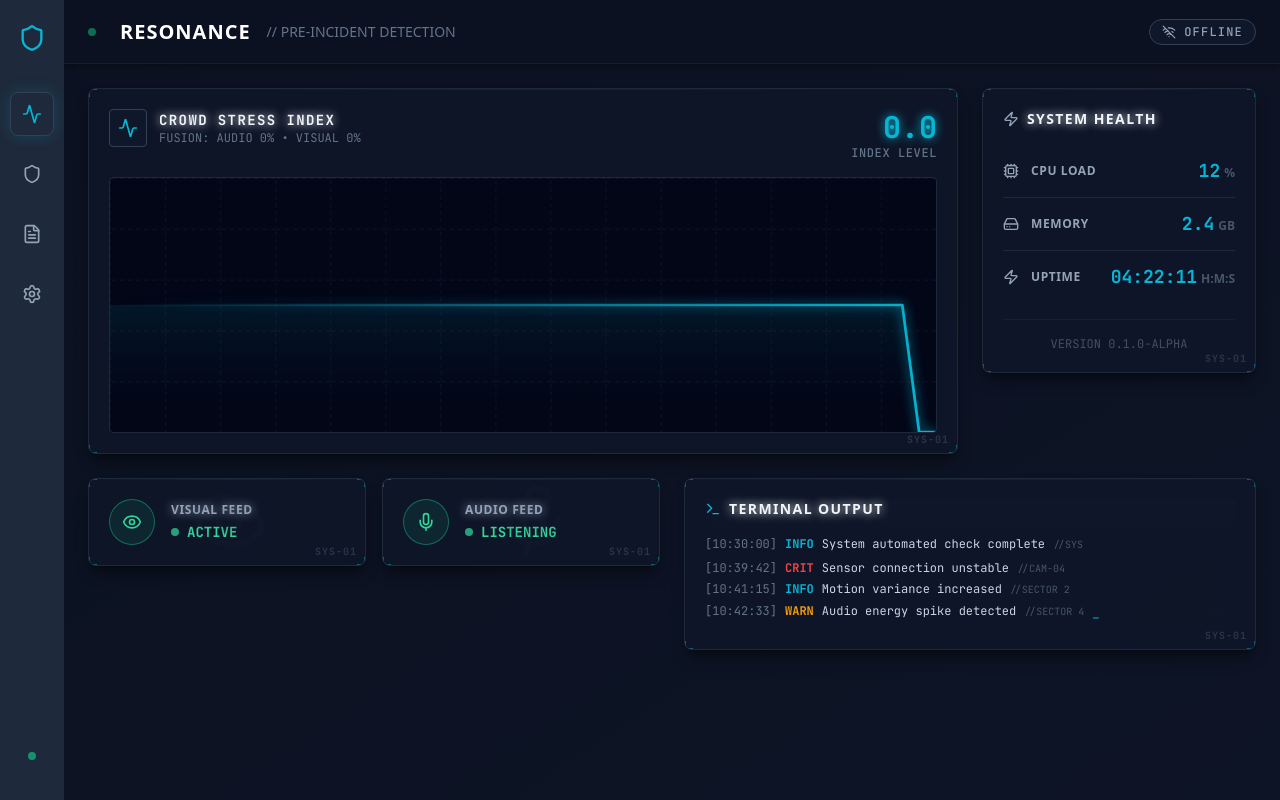
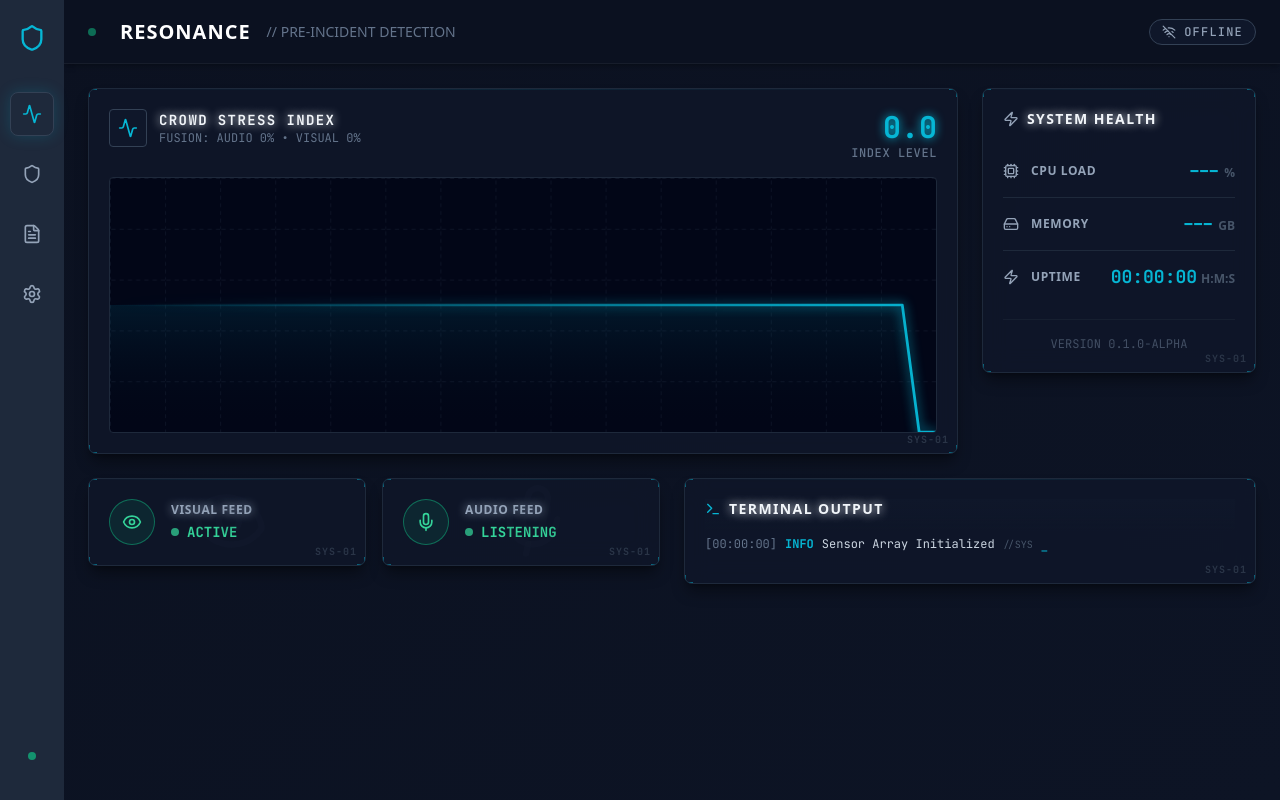
Before and after one commit to Rexy-5097/RESONANCE, a React (Vite) app: page / in a window 1280 px wide. Built offline with nearby package versions, Linux system fonts and the light colour scheme; no server answers.

Commit message:
chore: remove all mock signal generators

```diff
--- a/src/components/dashboard/AlertFeed.jsx
+++ b/src/components/dashboard/AlertFeed.jsx
@@ -3,11 +3,9 @@ import { Terminal } from 'lucide-react';
 import CyberCard from '../ui/CyberCard';
 
 // Mock data (Chronological: Oldest -> Newest for Terminal handling)
+// Initial System Log
 const mockAlerts = [
-    { id: 4, type: 'info', message: 'System automated check complete', time: '10:30:00', loc: 'SYS' },
-    { id: 3, type: 'crit', message: 'Sensor connection unstable', time: '10:39:42', loc: 'Cam-04' },
-    { id: 2, type: 'info', message: 'Motion variance increased', time: '10:41:15', loc: 'Sector 2' },
-    { id: 1, type: 'warn', message: 'Audio energy spike detected', time: '10:42:33', loc: 'Sector 4' },
+    { id: 1, type: 'info', message: 'Sensor Array Initialized', time: '00:00:00', loc: 'SYS' },
 ];
 
 const AlertItem = ({ alert, isLatest }) => {
--- a/src/components/dashboard/SystemHealth.jsx
+++ b/src/components/dashboard/SystemHealth.jsx
@@ -24,9 +24,9 @@ const SystemHealth = () => {
             </h3>
 
             <div className="flex flex-col">
-                <MetricRow label="CPU Load" value="12" unit="%" icon={Cpu} />
-                <MetricRow label="Memory" value="2.4" unit="GB" icon={HardDrive} />
-                <MetricRow label="Uptime" value="04:22:11" unit="H:M:S" icon={Zap} />
+                <MetricRow label="CPU Load" value="---" unit="%" icon={Cpu} />
+                <MetricRow label="Memory" value="---" unit="GB" icon={HardDrive} />
+                <MetricRow label="Uptime" value="00:00:00" unit="H:M:S" icon={Zap} />
             </div>
 
             <div className="mt-4 pt-4 border-t border-slate-800/50">
```
